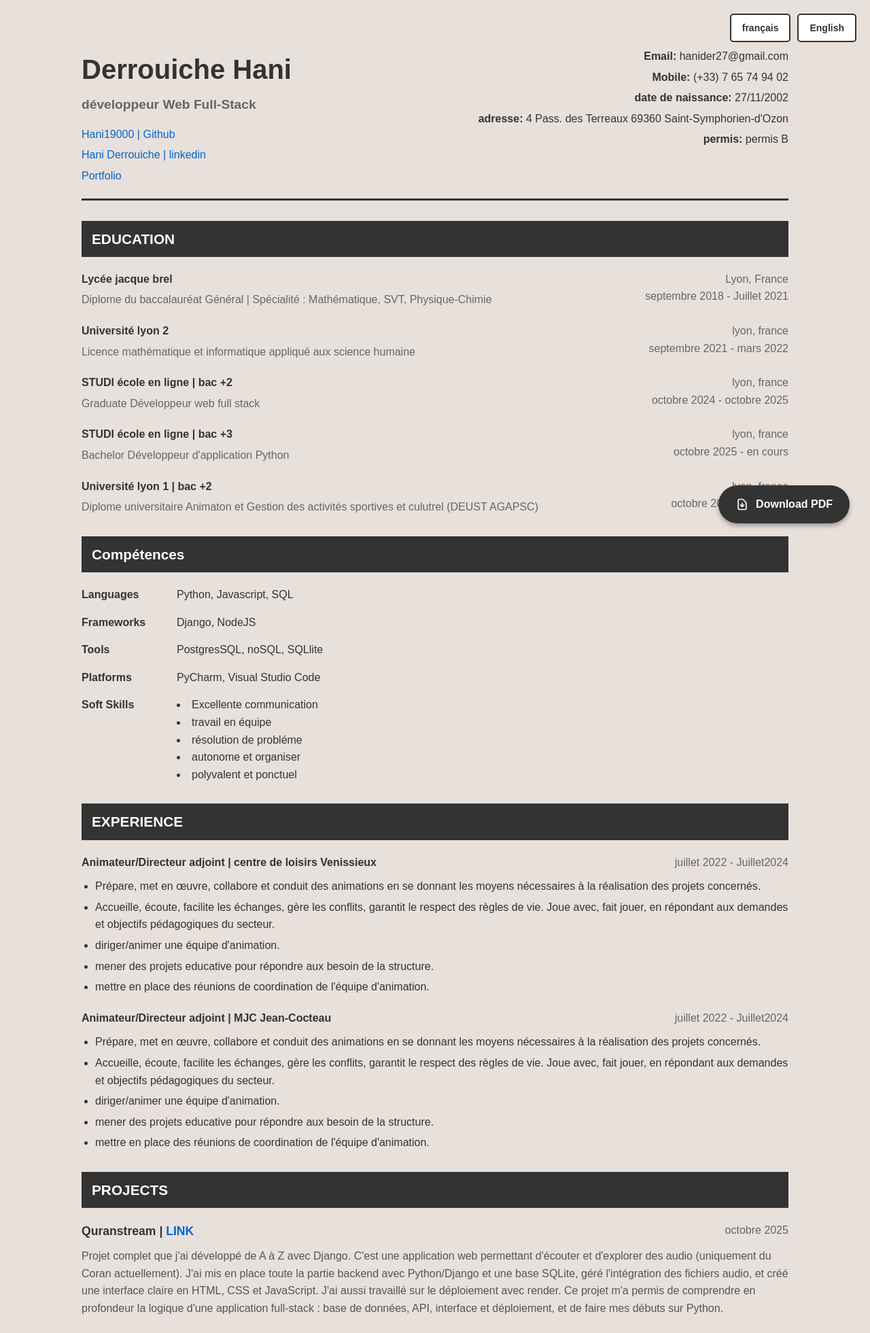
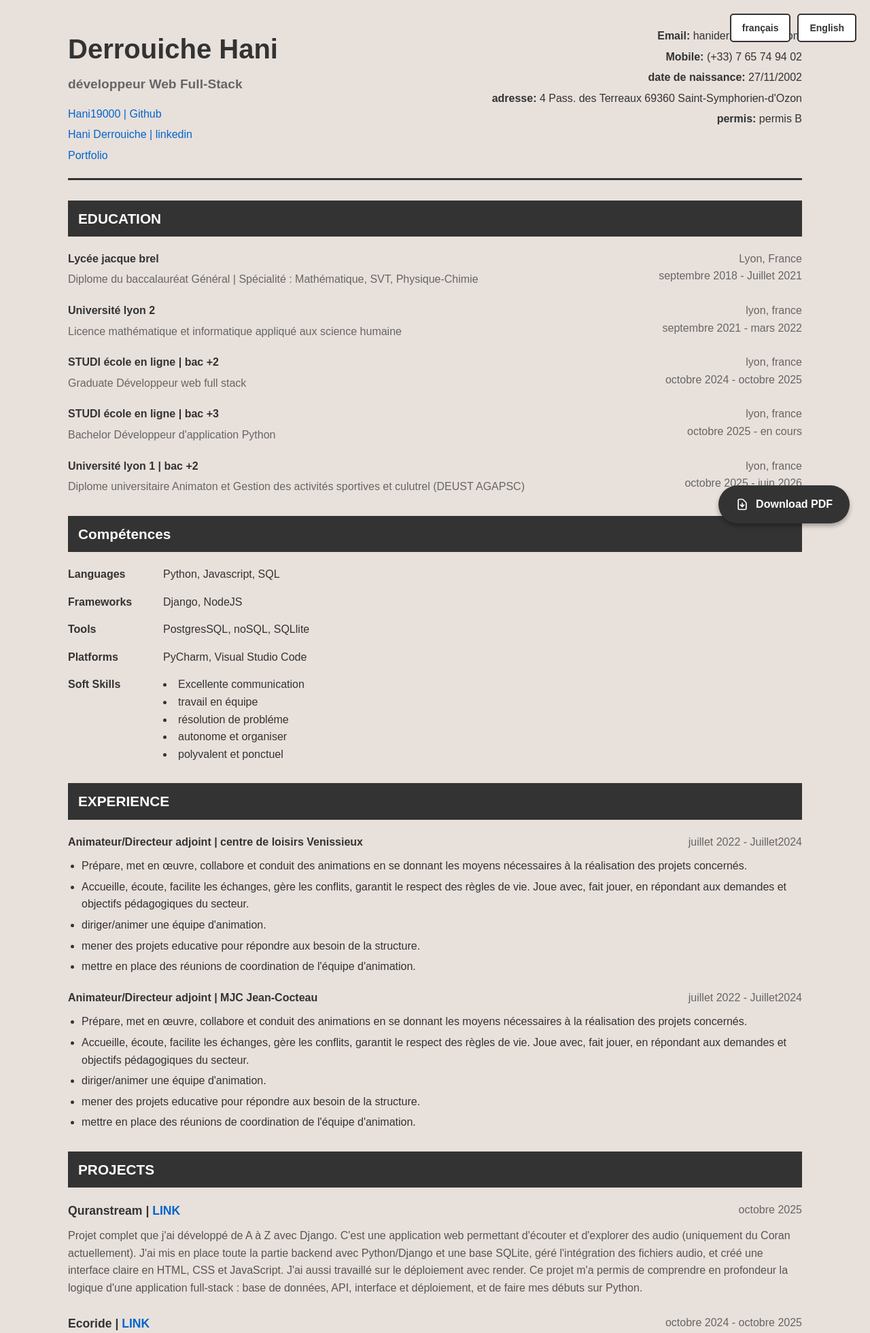
Before and after one commit to Hani19000/CV_Hani_Derrouiche, a Django app: page /en/ in a window 1280 px wide. Shown: the top 1961 px of the page at 68% size. Run offline with Django 5.2, Linux system fonts and the light colour scheme.

Commit message:
mise a jours

```diff
--- a/app/views.py
+++ b/app/views.py
@@ -24,13 +24,18 @@ def generatePDF(request):
     options = {
         'encoding': 'UTF-8',
         'page-size': 'A4',
-        'margin-top': '10mm',
-        'margin-bottom': '10mm',
-        'margin-left': '10mm',
-        'margin-right': '10mm',
+        'margin-top': '0mm',
+        'margin-bottom': '0mm',
+        'margin-left': '0mm',
+        'margin-right': '0mm',
         'dpi': 300,
         'enable-local-file-access': None,
         'print-media-type': None,
+        'no-background': False,
+        'disable-smart-shrinking': None,
+        'zoom': 1.0,
+        # Éviter les coupures en plein texte
+        'page-break-inside': 'avoid',
     }
 
     # 4️⃣ Génération du PDF directement depuis le HTML complet
--- a/templates/index.html
+++ b/templates/index.html
@@ -6,24 +6,36 @@
     <meta name="viewport" content="width=device-width, initial-scale=1.0">
     <title>{% trans "CV - Hani Derrouiche" %}</title>
     <style>
+        /* ===== RÈGLES POUR PDF ===== */
+        @page {
+            size: A4;
+            margin: 0;
+        }
+
         * {
             margin: 0;
             padding: 0;
             box-sizing: border-box;
+            -webkit-print-color-adjust: exact;
+            print-color-adjust: exact;
+            color-adjust: exact;
         }
 
         body {
-            font-family: 'Arial', 'Helvetica', sans-serif; /* Police recommandée: 'Roboto' de Google Fonts */
+            font-family: 'Arial', 'Helvetica', sans-serif;
             line-height: 1.6;
             color: #333;
             background-color: #e8e0db;
+            margin: 0;
+            padding: 0;
         }
 
         .container {
-            max-width: 1200px; /* Largeur maximale du CV */
-            margin: 10px auto; /* Marge verticale 40px */
+            max-width: 1200px;
+            margin: 0 auto;
             background-color: #e8e0db;
-            padding: 60px 80px; /* Padding interne: 60px vertical, 80px horizontal */
+            padding: 40px 60px;
+            min-height: 100vh;
         }
 
         /* Language Switch */
@@ -61,6 +73,8 @@
             padding-bottom: 20px;
             margin-bottom: 30px;
             position: relative;
+            page-break-after: avoid;
+            break-after: avoid;
         }
 
         .header-top {
@@ -111,6 +125,14 @@
             padding: 10px 15px;
             margin: 30px 0 20px 0;
             font-size: 1.3em;
+            page-break-after: avoid;
+            break-after: avoid;
+        }
+
+        /* Éviter les coupures dans les sections */
+        section {
+            page-break-inside: avoid;
+            break-inside: avoid;
         }
 
         /* Education */
@@ -119,6 +141,8 @@
             justify-content: space-between;
             margin-bottom: 20px;
             gap: 20px;
+            page-break-inside: avoid;
+            break-inside: avoid;
         }
 
         .education-item .left {
@@ -140,10 +164,17 @@
         }
 
         /* Skills */
+        .skills-section {
+            page-break-inside: avoid;
+            break-inside: avoid;
+        }
+
         .skill-item {
             display: flex;
             margin-bottom: 15px;
             gap: 20px;
+            page-break-inside: avoid;
+            break-inside: avoid;
         }
 
         .skill-item .label {
@@ -162,6 +193,8 @@
             justify-content: space-between;
             margin-top: 20px;
             margin-bottom: 10px;
+            page-break-after: avoid;
+            break-after: avoid;
         }
 
         .job-title .company {
@@ -170,6 +203,11 @@
 
         .job-title .date {
             color: #666;
+        }
+
+        .job-details {
+            page-break-inside: avoid;
+            break-inside: avoid;
         }
 
         .job-details ul {
@@ -184,12 +222,16 @@
         /* Projects */
         .project-item {
             margin-bottom: 25px;
+            page-break-inside: avoid;
+            break-inside: avoid;
         }
 
         .project-title {
             display: flex;
             justify-content: space-between;
             margin-bottom: 10px;
+            page-break-after: avoid;
+            break-after: avoid;
         }
 
         .project-title h3 {
@@ -246,12 +288,26 @@
             height: 20px;
         }
 
+        /* Saut de page supprimé - pas nécessaire pour ce CV */
+
+        /* MEDIA QUERIES PRINT */
         @media print {
             .pdf-download-btn,
             .language-switch {
                 display: none !important;
             }
+
+            body {
+                background-color: #e8e0db;
             }
+
+            .container {
+                padding: 40px 60px;
+                margin: 0;
+            }
+        }
+
+        /* MEDIA QUERIES MOBILE */
         @media (max-width: 768px) {
             body {
                 background-color: #fff;
@@ -366,34 +422,6 @@
                 padding: 12px 20px;
                 font-size: 14px;
             }
-@page {
-          size: A4;
-          margin: 1cm;
-        }
-
-        body {
-          font-family: "Helvetica", sans-serif;
-          color: #333;
-          line-height: 1.6;
-        }
-
-        h1, h2, h3 {
-          color: #0056b3;
-          border-bottom: 1px solid #ddd;
-          padding-bottom: 4px;
-        }
-
-        a {
-          color: #0056b3;
-          text-decoration: none;
-        }
-
-@media print {
-  .no-print {
-    display: none;
-  }
-}
-
         }
     </style>
 </head>
@@ -531,6 +559,9 @@
             </div>
         </section>
 
+        <!-- Si vous voulez forcer un saut de page ici, décommentez la ligne suivante -->
+        <!-- <div class="page-break"></div> -->
+
         <!-- Work Experience Section -->
         <section class="experience-section">
             <h2 class="section-title">{% trans "EXPERIENCE" %}</h2>
@@ -639,6 +670,7 @@
             </div>
         </section>
     </div>
+
     <a href="{% url 'pdf' %}" class="pdf-download-btn" target="_blank">
         <svg xmlns="http://www.w3.org/2000/svg" fill="none" viewBox="0 0 24 24" stroke="currentColor">
             <path stroke-linecap="round" stroke-linejoin="round" stroke-width="2" d="M12 10v6m0 0l-3-3m3 3l3-3m2 8H7a2 2 0 01-2-2V5a2 2 0 012-2h5.586a1 1 0 01.707.293l5.414 5.414a1 1 0 01.293.707V19a2 2 0 01-2 2z" />
```
Lines whose indentation alone changed are shown as unchanged.
